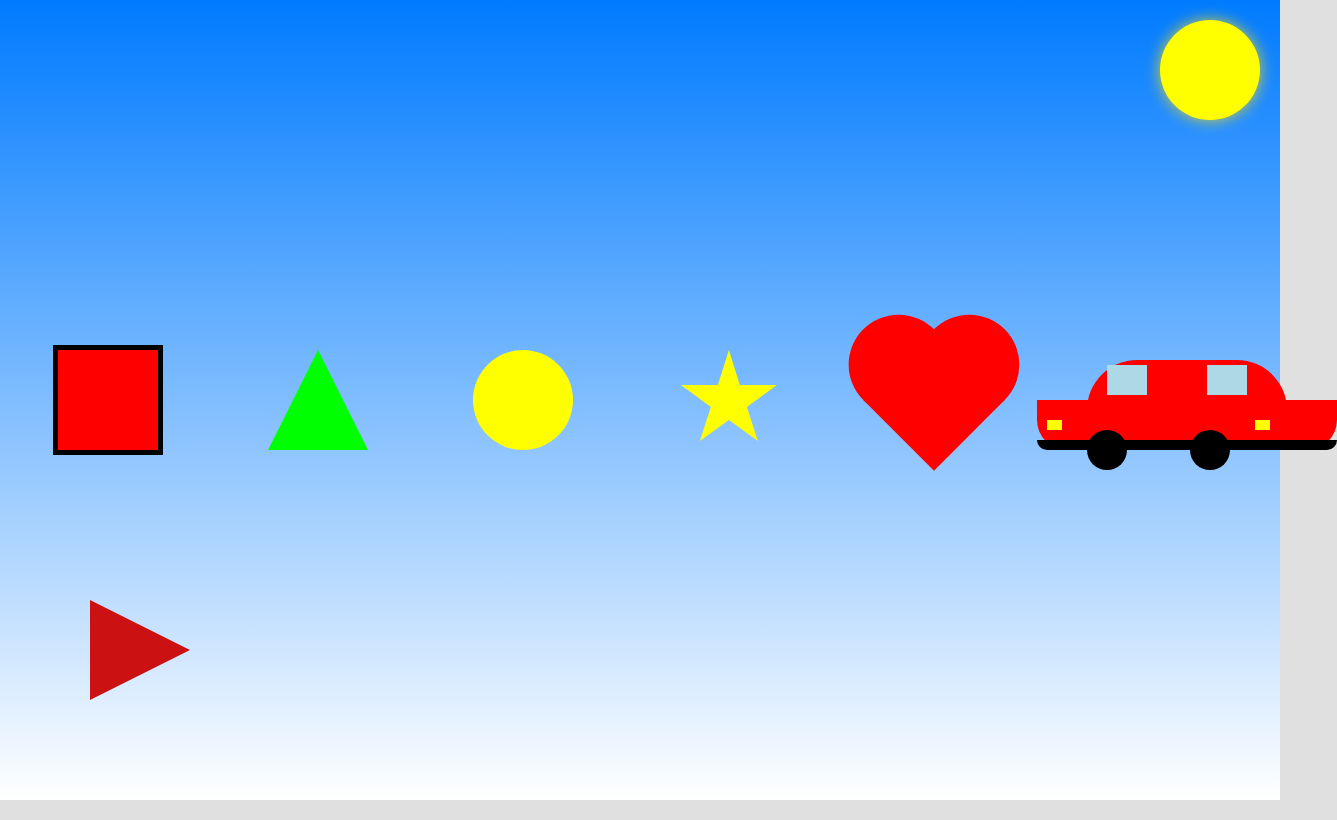
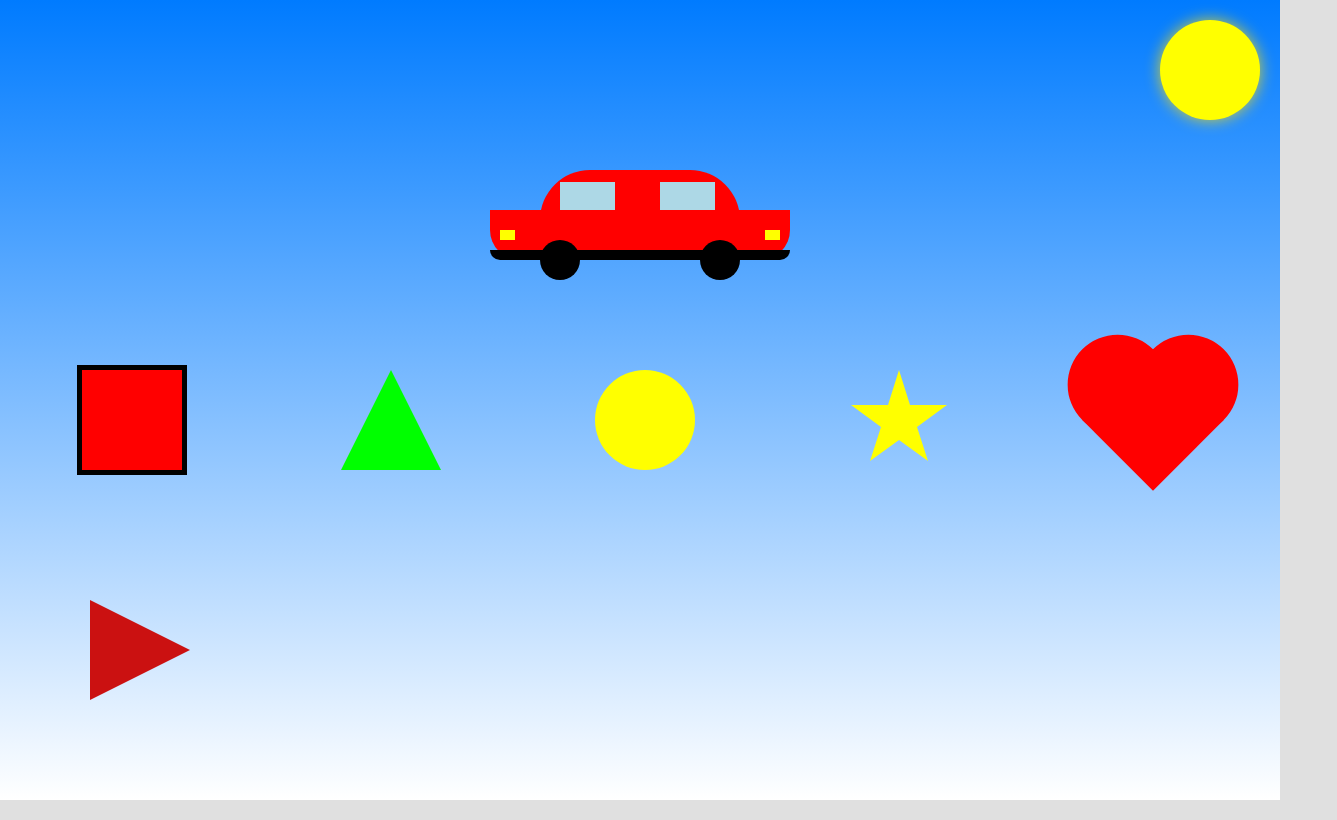
Before and after one commit to danilinhotj187/formacss, a plain HTML site: page index.html in a window 1280 px wide. Shown: the whole page, 1337 px wide, since content can reach past the window. Drawn offline with Linux system fonts and the light colour scheme.

Commit message:
teste de push

```diff
--- a/carro.css
+++ b/carro.css
@@ -2,7 +2,6 @@
 
 body {
     background-color: #e0e0e0;
-    display: flex;
     justify-content: center;
     align-items: center;
     height: 100vh;
@@ -10,7 +9,10 @@ body {
   }
 
   .carro {
-    position: relative;
+    position:absolute;
+    top: 20%;
+    left: 50%;
+    transform:translateX(-50%);
     width: 300px;
     height: 100px;
   }
@@ -30,8 +32,8 @@ body {
   .janela-esquerda,
   .janela-direita {
     position: absolute;
-    top: 15px;
-    width: 40px;
+    top: 22px;
+    width: 55px;
     height: 30px;
     background-color: lightblue;
   }
```
Also changed, not shown: index.html (+1 -1 lines).
